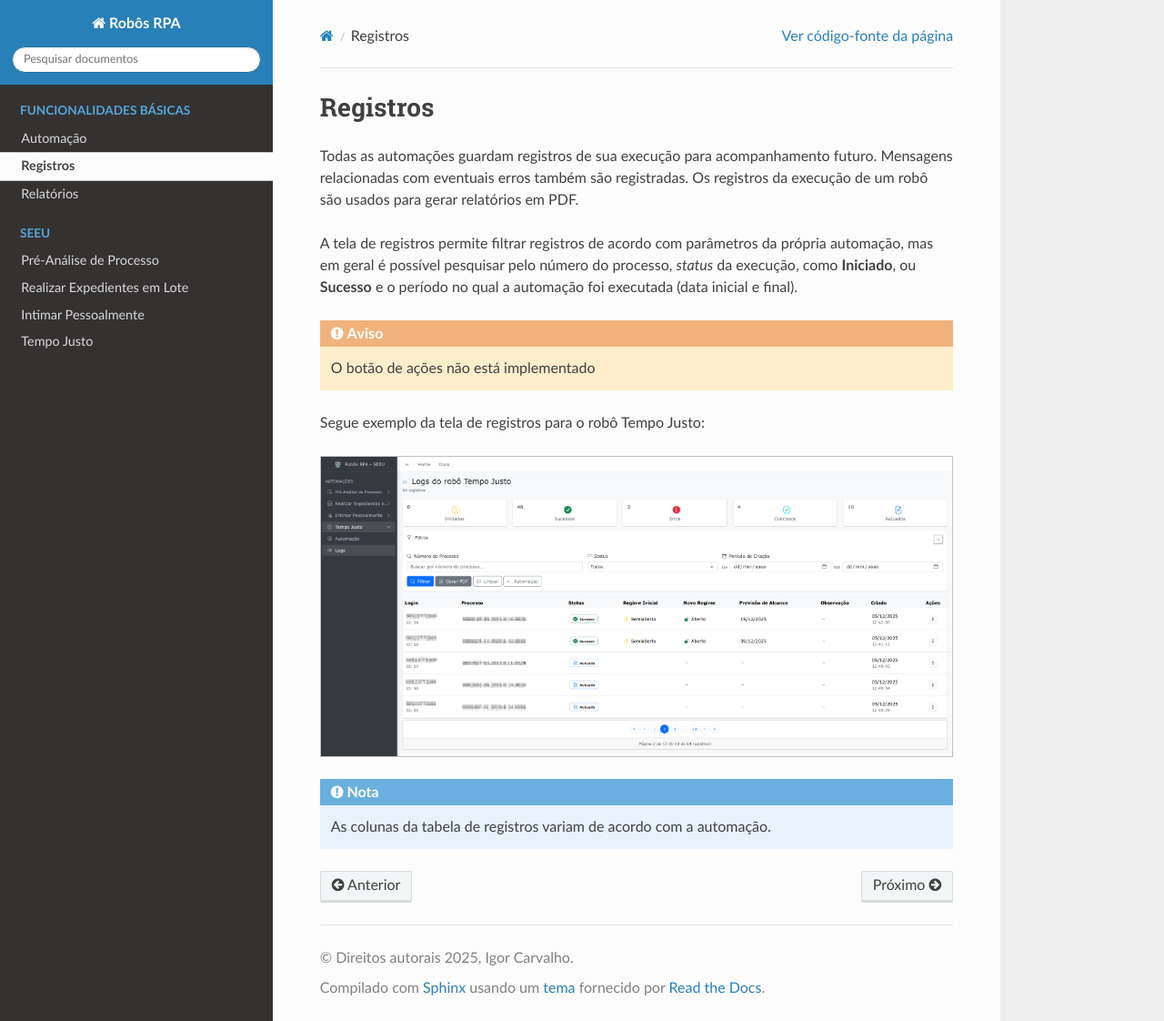
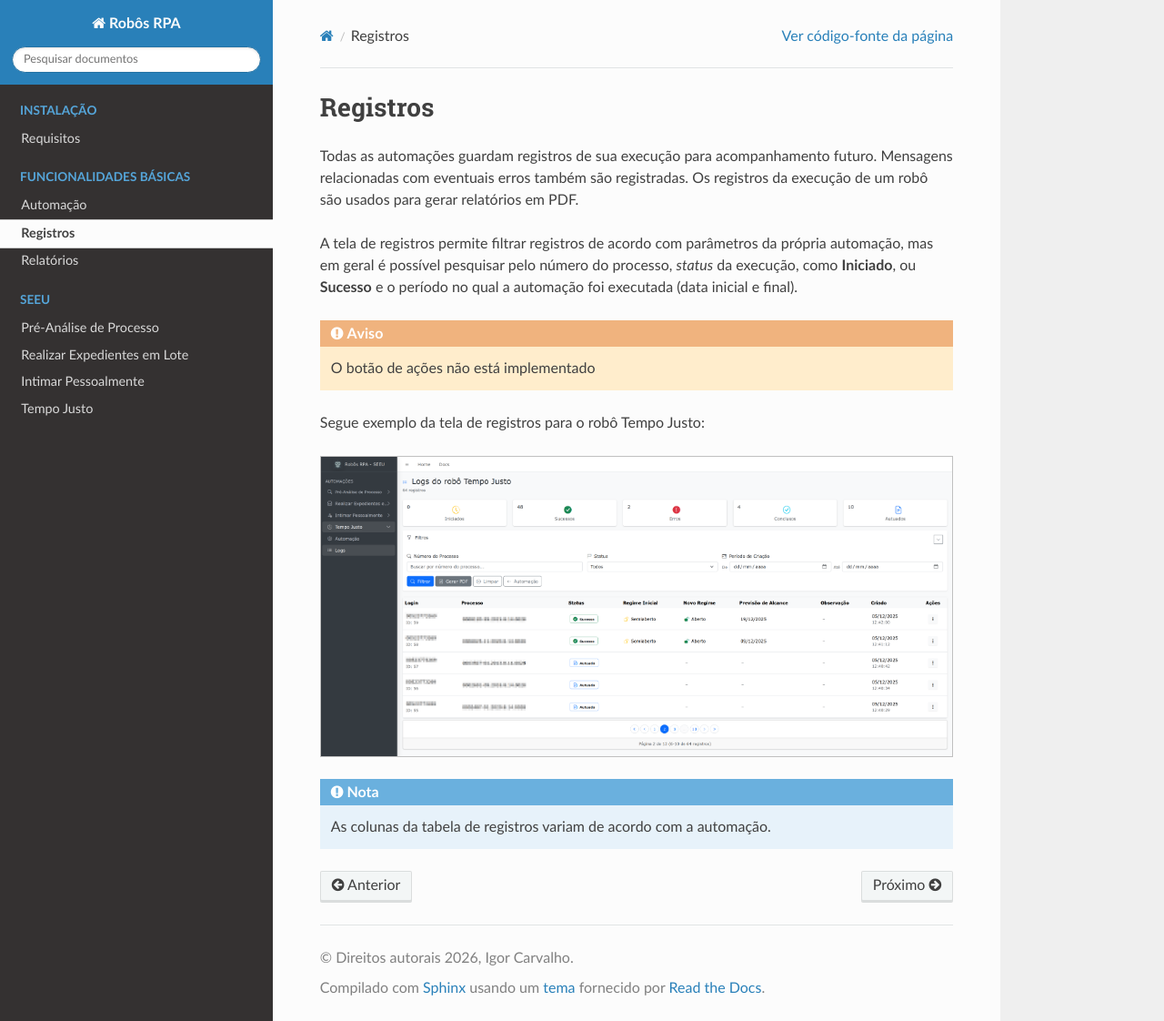
Before and after one commit to djangonauta/robos-rpa-docs, a Sphinx documentation site: the page built from docs/registros.rst, in a window 1280 px wide and 1122 px high. Shown: the whole window at 91% size. Built offline with Sphinx 7.4.7 and the Read the Docs theme 3.1.0, drawn with Linux system fonts in a browser that asks for light colours.

Commit message:
feat: #9 Adicionada documentação para instalação do programa robos-rpa-seeu

```diff
--- a/docs/conf.py
+++ b/docs/conf.py
@@ -8,7 +8,7 @@
 import tomllib
 
 project = "Robôs RPA"
-copyright = "2025, Igor Carvalho"
+copyright = "2026, Igor Carvalho"
 author = "Igor Carvalho"
 with open("../pyproject.toml", "rb") as f:
     config = tomllib.load(f)
--- a/docs/index.rst
+++ b/docs/index.rst
@@ -1,5 +1,11 @@
 Robôs RPA
 =========
+
+.. toctree::
+   :maxdepth: 2
+   :caption: Instalação
+
+   requisitos.rst
 
 .. toctree::
    :maxdepth: 2
--- a/pyproject.toml
+++ b/pyproject.toml
@@ -6,7 +6,7 @@ authors = [
     {name = "Igor Carvalho", email = "igor.carvalho@tjpa.jus.br"}
 ]
 readme = "README.md"
-requires-python = ">=3.13,<3.14"
+requires-python = ">=3.14,<3.15"
 dependencies = [
     "black (>=25.9.0,<26.0.0)",
     "commitizen (>=4.9.1,<5.0.0)",
```
Also changed, not shown: docs/requisitos.rst (added, +54 -0 lines), docs/_static/instalacao/caminho_driver.png (added), docs/_static/instalacao/caminho_robos.png (added), docs/_static/instalacao/driver.png (added), docs/_static/instalacao/edge_settings.png (added), 1 other file.
